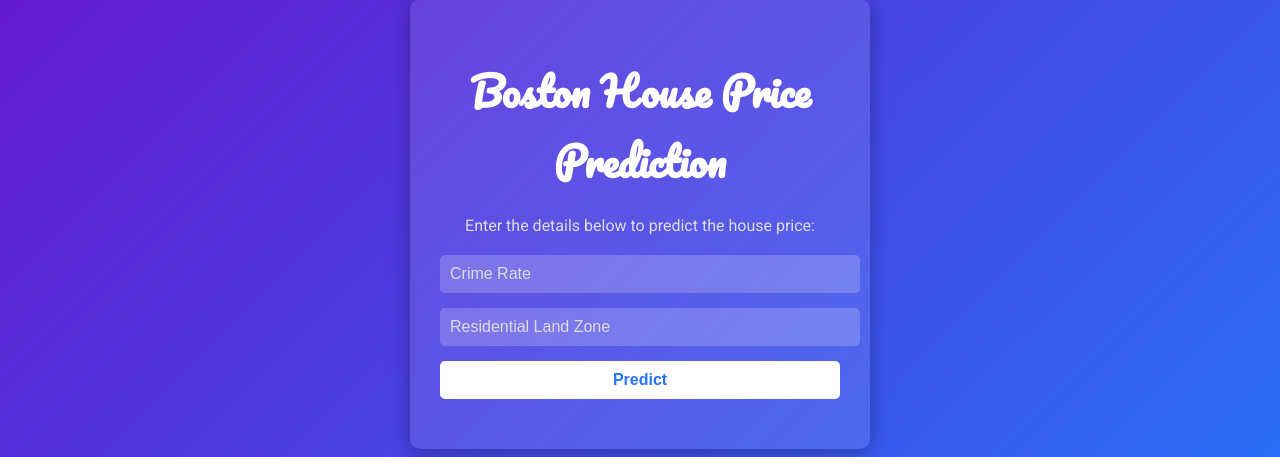
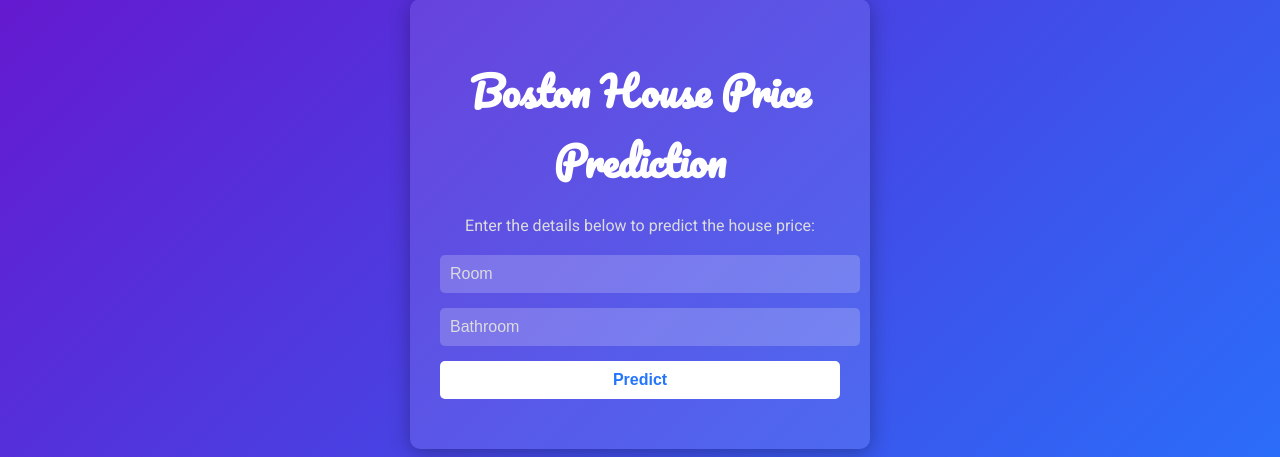
Before and after one commit to siamarefin/bostonhousepricing, a Flask app: page / in a window 1280 px wide. Shown: the part 176-633 px from the top of the page. Run offline with Flask 3, Linux system fonts and the light colour scheme; parts of the project's set-up code (start-up, migrations or seed data) failed here and were passed over.

Commit message:
docker update and complete

```diff
--- a/app.py
+++ b/app.py
@@ -29,8 +29,11 @@ def predict():
     final_input = scalar.transform(np.array(data).reshape(1,-1))
     print(final_input)
     output  = regmodel.predict(final_input)[0]
-    return render_template("home.html", prediction_text = "The House price prediction is {}".format(output))
+    return render_template("home.html", prediction_text = "The House price prediction is {}$".format(output))
 
+@app.route('/test')
+def test():
+    return "The app is running!"
 
 if __name__ == "__main__":
-    app.run(debug=True)
+    app.run(debug=True, port=8080, host="0.0.0.0")
--- a/templates/home.html
+++ b/templates/home.html
@@ -1,17 +1,19 @@
 <!DOCTYPE html>
 <html lang="en">
-
   <head>
-  <meta charset="UTF-8">
-  <meta name="viewport" content="width=device-width, initial-scale=1.0">
+    <meta charset="UTF-8" />
+    <meta name="viewport" content="width=device-width, initial-scale=1.0" />
     <title>Boston House Price Prediction</title>
-  <link href="https://fonts.googleapis.com/css2?family=Pacifico&family=Roboto:wght@300;400;700&display=swap" rel="stylesheet">
+    <link
+      href="https://fonts.googleapis.com/css2?family=Pacifico&family=Roboto:wght@300;400;700&display=swap"
+      rel="stylesheet"
+    />
     <style>
       body {
         margin: 0;
         padding: 0;
         box-sizing: border-box;
-      font-family: 'Roboto', sans-serif;
+        font-family: "Roboto", sans-serif;
         background: linear-gradient(135deg, #6a11cb, #2575fc);
         color: #ffffff;
         display: flex;
@@ -31,7 +33,7 @@
       }
 
       .container h1 {
-      font-family: 'Pacifico', cursive;
+        font-family: "Pacifico", cursive;
         font-size: 2.5rem;
         margin-bottom: 20px;
         color: #fff;
@@ -92,15 +94,17 @@
 
       <!-- Main Input For Receiving Query to our ML -->
       <form action="{{ url_for('predict') }}" method="post">
-      <input type="text" name="CRIM" placeholder="Crime Rate" required="required" />
-      <input type="text" name="ZN" placeholder="Residential Land Zone" required="required" />
+        <input type="text" name="CRIM" placeholder="Room" required="required" />
+        <input
+          type="text"
+          name="ZN"
+          placeholder="Bathroom"
+          required="required"
+        />
         <button type="submit">Predict</button>
       </form>
 
-    <div class="result">
-      {{ prediction_text }}
-    </div>
+      <div class="result">{{ prediction_text }}</div>
     </div>
   </body>
-
 </html>
```
Also changed, not shown: 2 other files. Lines whose indentation alone changed are shown as unchanged.
